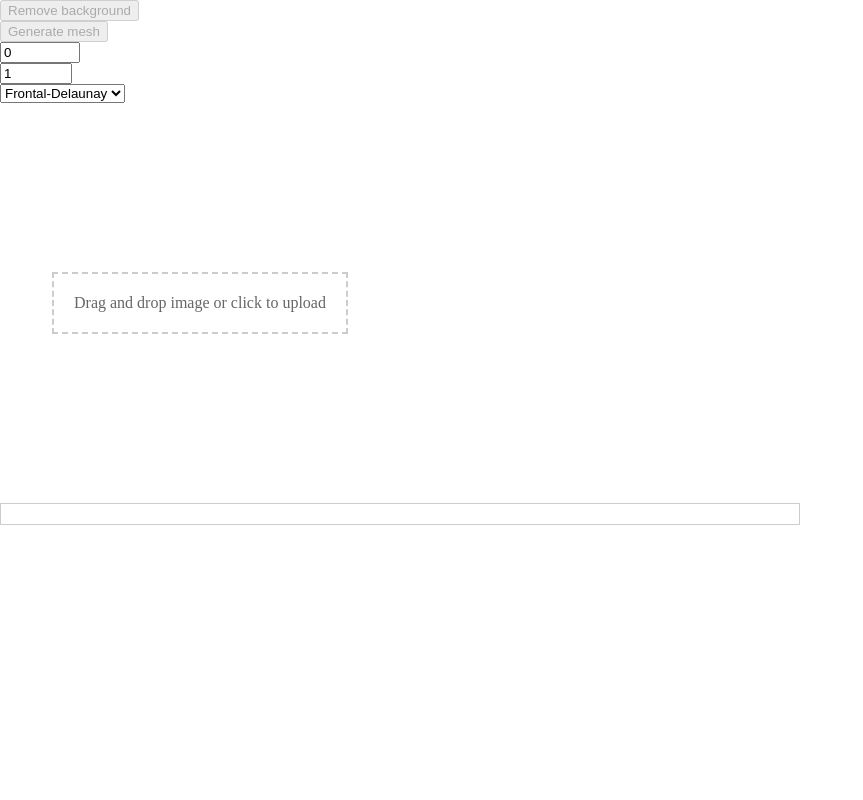
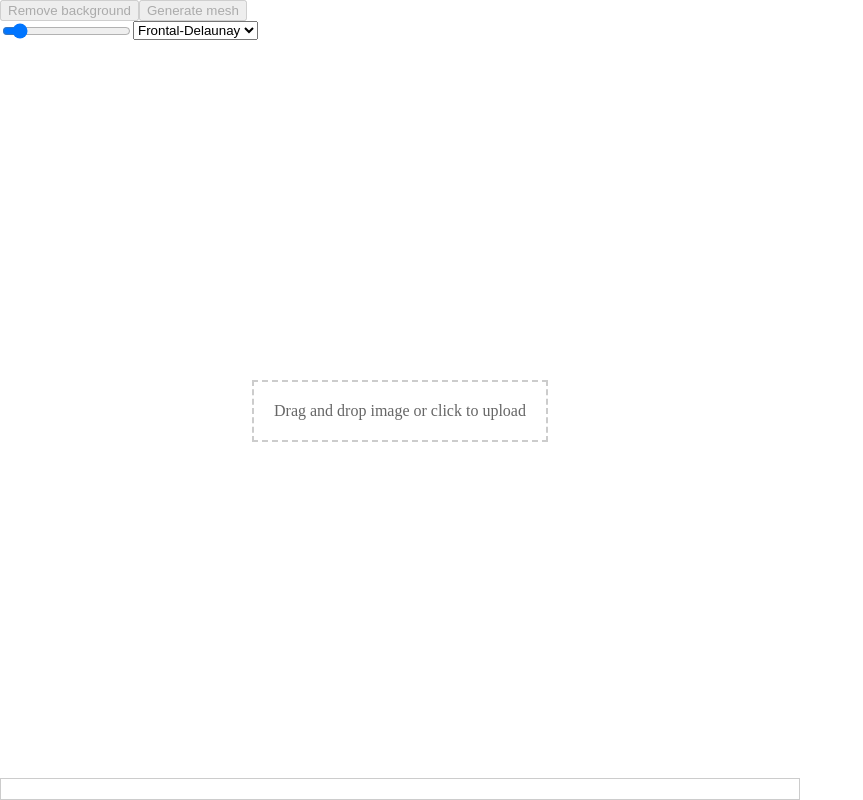
Before and after one commit to lvk88/arc, a website built with webpack: page www/src/index.html in a window 1280 px wide. Shown: the whole page, without its empty margins (0-863 px from the left). Built offline with nearby package versions, Linux system fonts and the light colour scheme.

Commit message:
Reorganize ui elements a bit

```diff
--- a/www/src/index.html
+++ b/www/src/index.html
@@ -1,26 +1,29 @@
 <!DOCTYPE html>
 <html>
+
 <head>
   <meta charset="UTF-8" />
   <meta name="viewport" content="width=device-width, initial-scale=1.0" />
   <title>Arc by kude.la</title>
 </head>
+
 <body>
   <div class="ui-container">
+    <div class="ui-controls">
       <div>
         <input type="file" accept="image/*" id="image-upload" disabled />
       </div>
+      <div class="ui-control-row">
         <div>
           <button id="remove-bg-btn" disabled>Remove background</button>
         </div>
         <div>
           <button id="mesh-btn" disabled>Generate mesh</button>
         </div>
+      </div>
+      <div class="ui-control-row">
         <div>
-        <input type="number" id="mesh-min-length" min="0.0" max="400" step="0.1" value="0">
-      </div>
-      <div>
-        <input type="number" id="mesh-length-factor" min="0.1" max="10" step="0.1" value="1">
+          <input type="range" id="mesh-length-factor" min="0.1" max="10" step="0.1" value="1">
         </div>
         <div>
           <select id="mesh-algorithm">
@@ -30,6 +33,8 @@
             <option value="6" selected>Frontal-Delaunay</option>
             <option value="7">BAMG</option>
           </select>
+        </div>
+      </div>
     </div>
     <div id="canvasContainer">
       <canvas id="postproc-area" width="400" height="400">
@@ -43,4 +48,5 @@
   </div>
 </body>
 <script src="./main.js"></script>
+
 </html>
--- a/www/src/index.ts
+++ b/www/src/index.ts
@@ -139,14 +139,13 @@ fileUpload.addEventListener("change", (e: Event) => {
 });
 
 meshButton.addEventListener("click", (ev: MouseEvent) => {
-  const  mesh_size_min = parseFloat((<HTMLInputElement>document.getElementById("mesh-min-length")).value);
   const mesh_size_factor = parseFloat((<HTMLInputElement>document.getElementById("mesh-length-factor")).value);
   const algorithm = parseInt((<HTMLSelectElement>document.getElementById("mesh-algorithm")).value);
   gmshWorker.postMessage({
       message: "generateMesh",
       payload: {
         imageData: imageData,
-        mesh_size_min: mesh_size_min,
+        mesh_size_min: 0.0,
         mesh_size_factor: mesh_size_factor,
         mesh_algorithm: algorithm
       }});
--- a/www/src/styles.css
+++ b/www/src/styles.css
@@ -3,21 +3,6 @@ body, html {
     padding: 0;
     overflow: hidden;
     height: 100%;
-}
-
-#log-container {
-    max-height: 300px;
-    overflow-y: auto;
-    border: 1px solid #ccc;
-    padding: 10px;
-    font-family: monospace;
-}
-
-.log-entry {
-    white-space: pre-wrap;
-    margin: 0;
-    padding: 5px;
-    border-bottom: 1px solid #ddd;
 }
 
 .ui-container {
@@ -27,11 +12,16 @@ body, html {
     width: 800px;
 }
 
+.ui-control-row {
+    display: flex;
+}
+
 #canvasContainer {
     display: flex;
+    flex: 4;
     justify-content: center;
     align-items: center;
-    width: 400px;
+    width: 100%;
     z-index: 0;
 }
 
@@ -59,3 +49,18 @@ body, html {
 #image-upload {
     display: none;
 }
+
+#log-container {
+    max-height: 24px;
+    overflow-y: auto;
+    border: 1px solid #ccc;
+    padding: 10px;
+    font-family: monospace;
+}
+
+.log-entry {
+    white-space: pre-wrap;
+    margin: 0;
+    padding: 5px;
+    border-bottom: 1px solid #ddd;
+}
```
Lines whose indentation alone changed are shown as unchanged.
